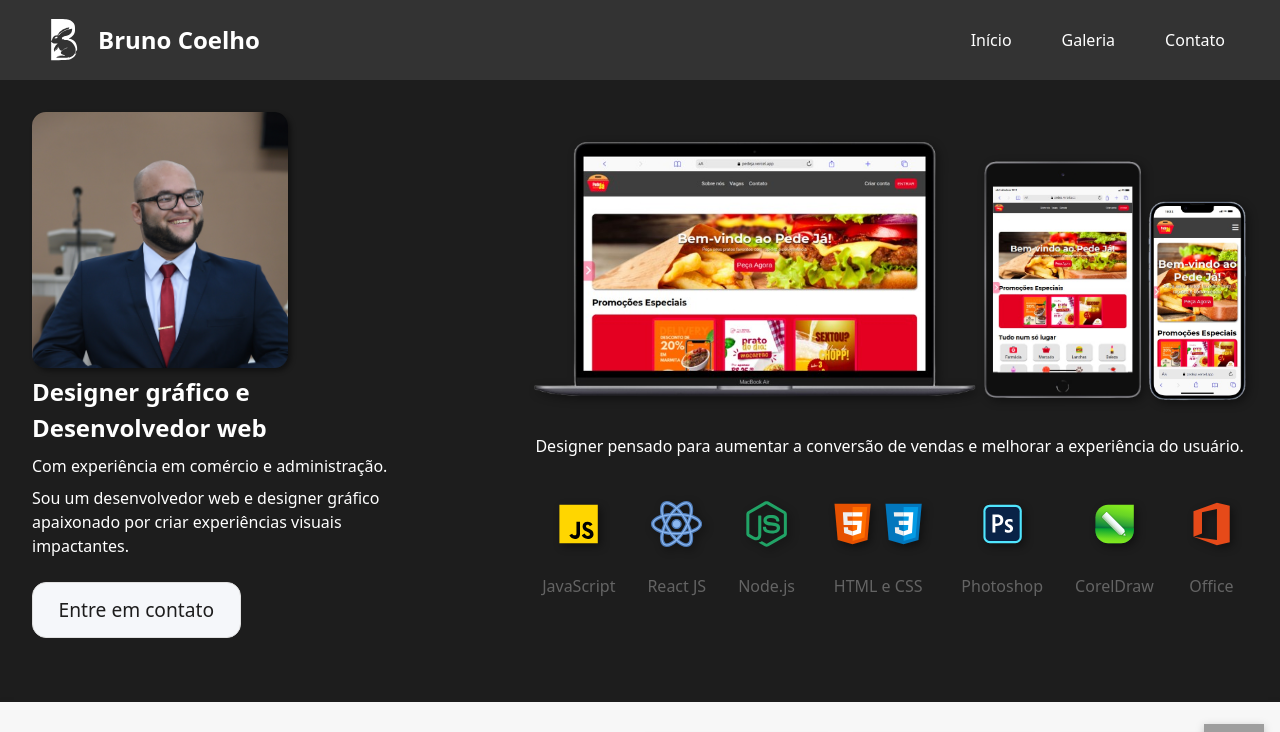
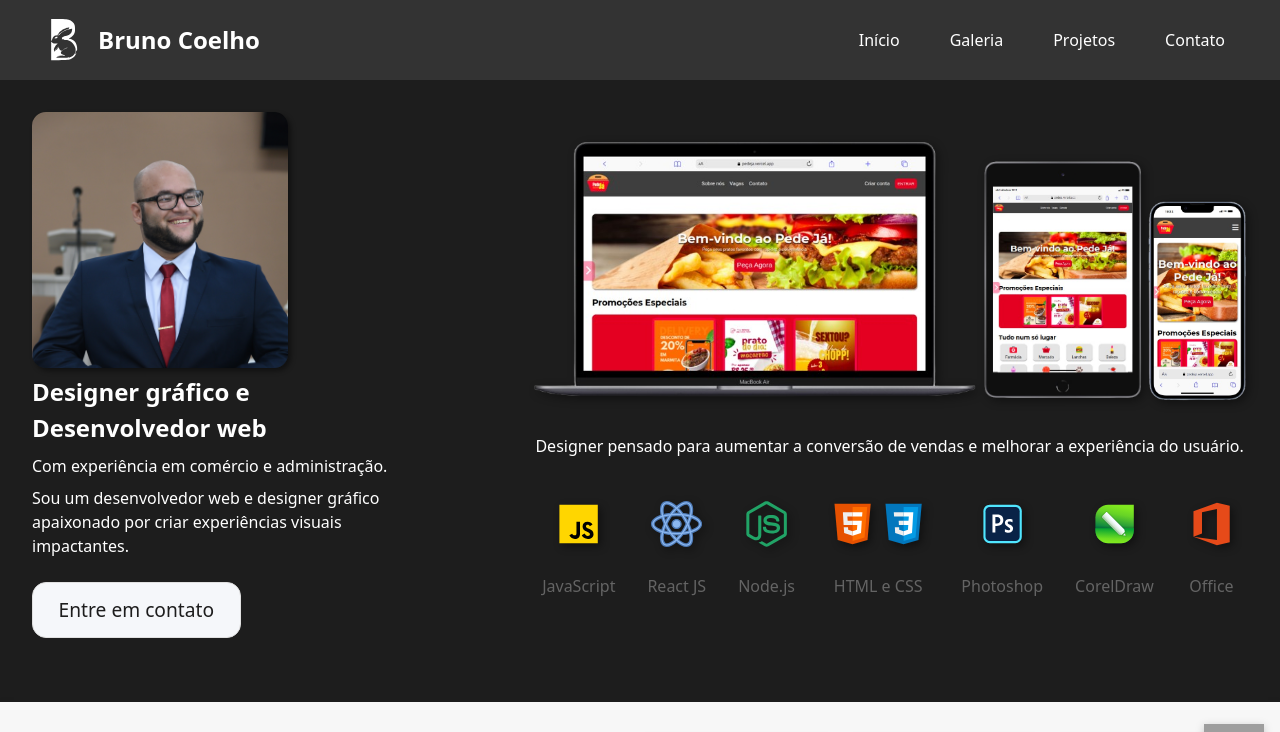
Before and after one commit to BMinority/brunocoelhodd, a React (Vite) app: page / in a window 1280 px wide. Shown: the top 732 px of the page. Built offline with nearby package versions, Linux system fonts and the light colour scheme; grey boxes are pictures that could not be loaded.

Commit message:
add ID to section Projects

```diff
--- a/src/components/jsx/Nav.jsx
+++ b/src/components/jsx/Nav.jsx
@@ -19,6 +19,7 @@ function Nav() {
                 <ul className={`bc-nav-links ${menuOpen ? 'bc-nav-links-mobile active' : ''}`}>
                     <li><a href="#home" onClick={() => setMenuOpen(false)}>Início</a></li>
                     <li><a href="#galery" onClick={() => setMenuOpen(false)}>Galeria</a></li>
+                    <li><a href="#projects" onClick={() => setMenuOpen(false)}>Projetos</a></li>
                     <li><a href="#contact" onClick={() => setMenuOpen(false)}>Contato</a></li>
                 </ul>
                 <div className='bc-nav-toggle' onClick={toggleMenu}>
--- a/src/components/jsx/Projects.jsx
+++ b/src/components/jsx/Projects.jsx
@@ -57,7 +57,7 @@ const projetos = [
 
 function Projects() {
     return (
-        <section className="bc-project-container">
+        <section className="bc-project-container" id='projects'>
             <h2 className="bc-project-title">Projetos de Destaque</h2>
             <div className="bc-project-grid">
                 {projetos.map((projeto, index) => (
```
